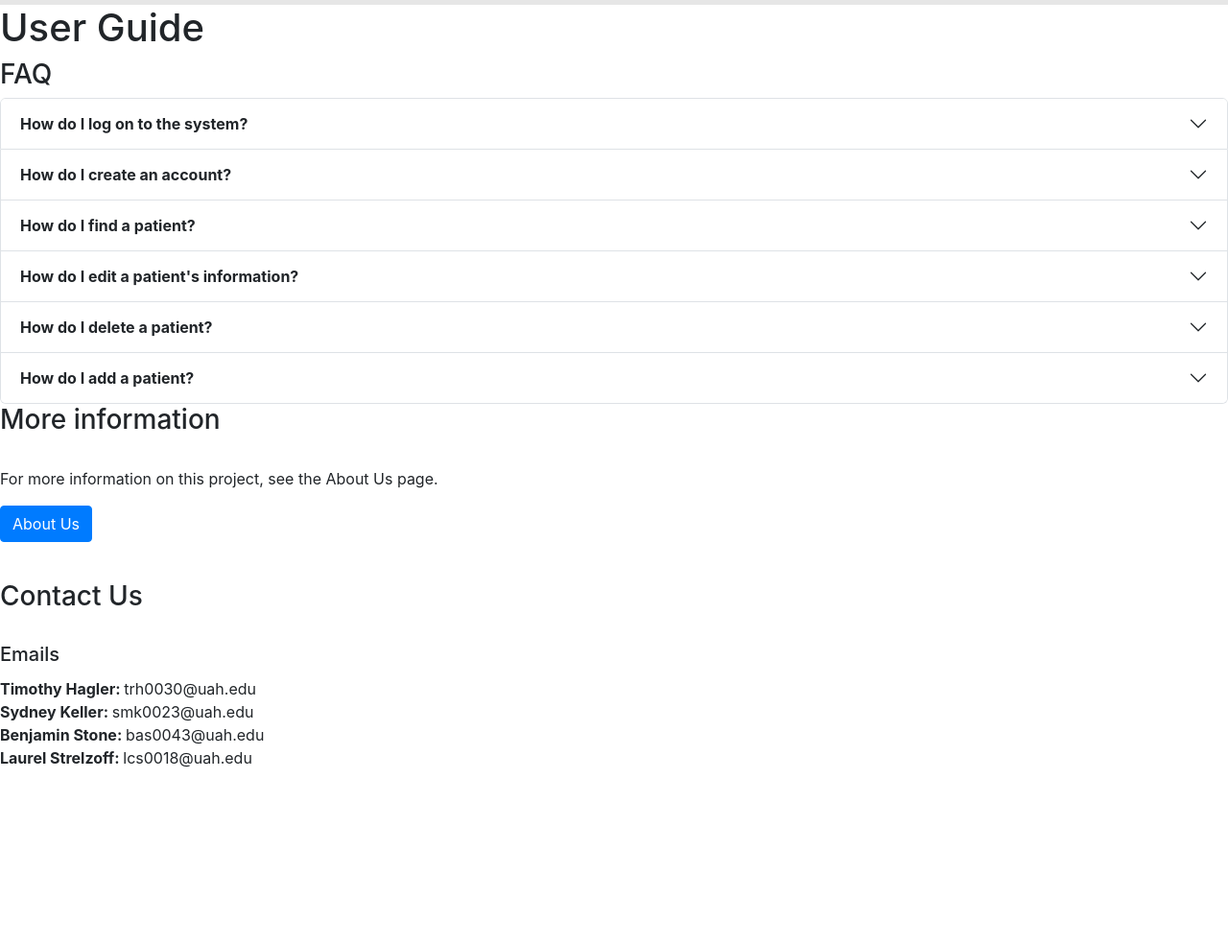
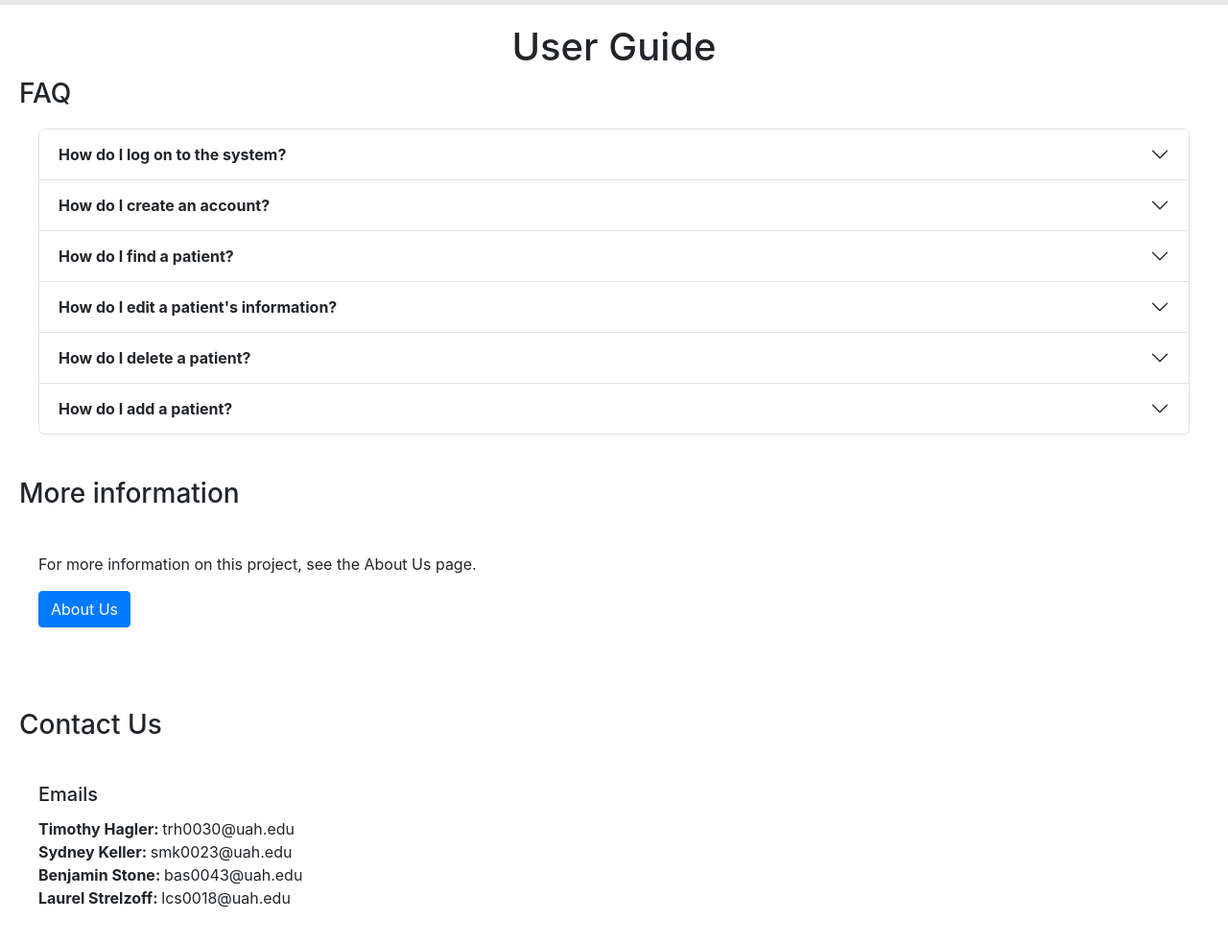
Before and after one commit to Timothy-Hagler/Patient-Info-Management, a React app in the folder patient_information_management/: page /help-page in a window 1280 px wide. Shown: the part 54-1038 px from the top of the page at 96% size. Before the commit the page ends 856 px from the top, so only its background shows below. Built offline with nearby package versions, Linux system fonts and the light colour scheme.

Commit message:
Temp fix for padding on help page

```diff
--- a/patient_information_management/src/components/Help_Page/Help_Page.css
+++ b/patient_information_management/src/components/Help_Page/Help_Page.css
@@ -1,3 +1,8 @@
 .Accordion.Header {
     background-color: lightgrey;
 }
+
+.containerHelpPage {
+    margin:20px;
+    padding-bottom:25px;
+}
--- a/patient_information_management/src/components/Help_Page/Help_Page.js
+++ b/patient_information_management/src/components/Help_Page/Help_Page.js
@@ -5,10 +5,10 @@ import {Link} from 'react-router-dom';
 
 export default function Help_Page() {
   return(
-    <section>
-        <h1>User Guide</h1>
+    <div class = 'containerHelpPage'>
+        <h1 align = 'center'>User Guide</h1>
         <h3>FAQ</h3>
-        <section>
+        <div class = 'containerHelpPage'>
                 <Accordion defaultActiveKey="#">
                 <Accordion.Item eventKey="5">
                     <Accordion.Header><b>How do I log on to the system?</b></Accordion.Header>
@@ -51,19 +51,23 @@ export default function Help_Page() {
                 </Accordion.Item>
                 </Accordion>
 
-            </section>
+            </div>
+
 
         <h3>More information</h3>
+            <div class = 'containerHelpPage'>
                 <br/><p>For more information on this project, see the About Us page.</p>
                 <Link to="/about-us" className="btn btn-primary">About Us</Link>
-                <p/><br/>
+                <p/><br/></div>
 
         <h3>Contact Us</h3>
+            <div class = 'containerHelpPage'>
             <br/><h5 class="card-title">Emails</h5>
-            <p class="card-text"><b>Timothy Hagler: </b>trh0030@uah.edu<br/>
-            <b>Sydney Keller: </b>smk0023@uah.edu<br/>
-            <b>Benjamin Stone: </b>bas0043@uah.edu<br/>
-            <b>Laurel Strelzoff: </b>lcs0018@uah.edu<br/></p>
-    </section>
+                <p class="card-text"><b>Timothy Hagler: </b>trh0030@uah.edu<br/>
+                <b>Sydney Keller: </b>smk0023@uah.edu<br/>
+                <b>Benjamin Stone: </b>bas0043@uah.edu<br/>
+                <b>Laurel Strelzoff: </b>lcs0018@uah.edu<br/></p></div>
+
+    </div>
   );
 }
```
